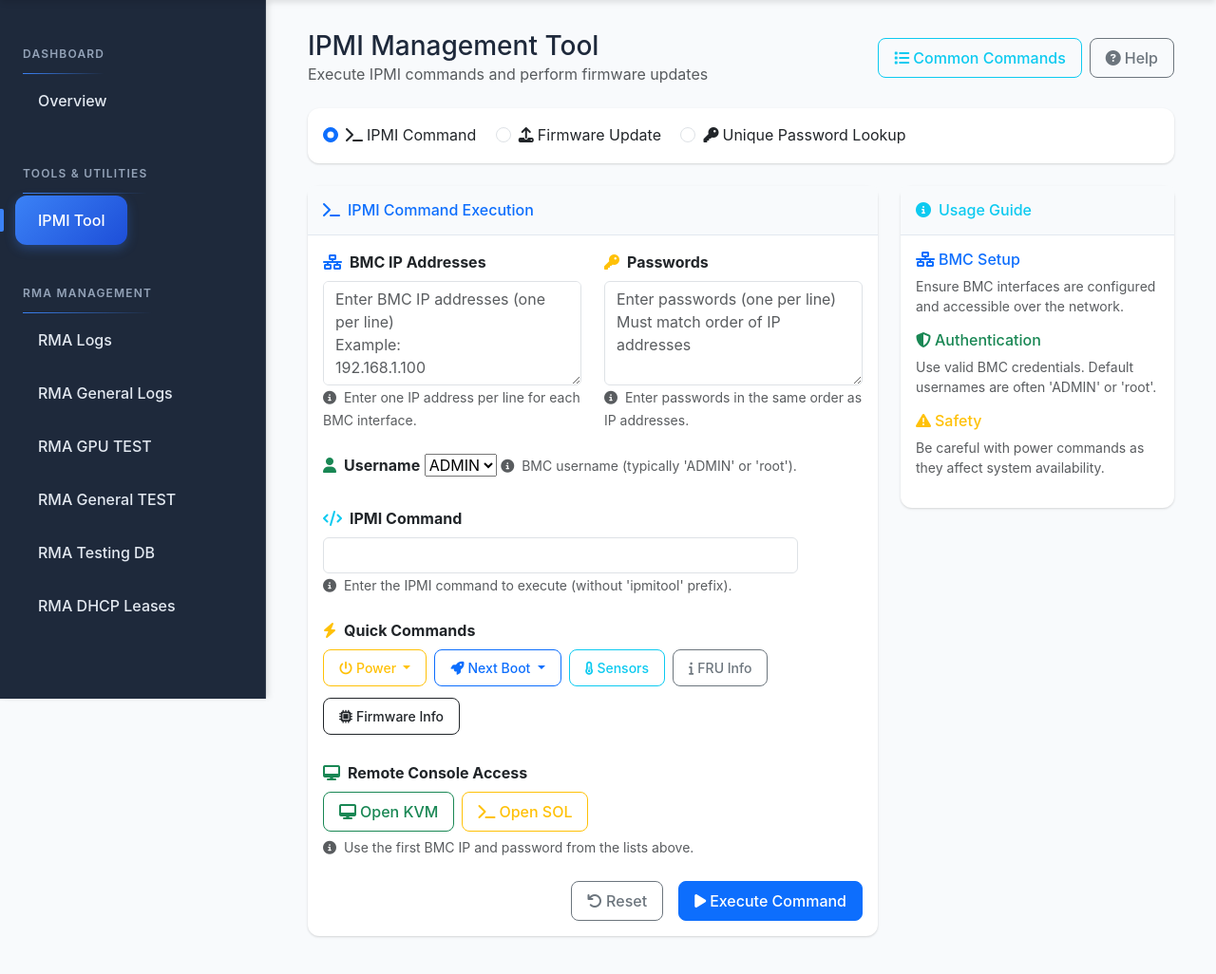
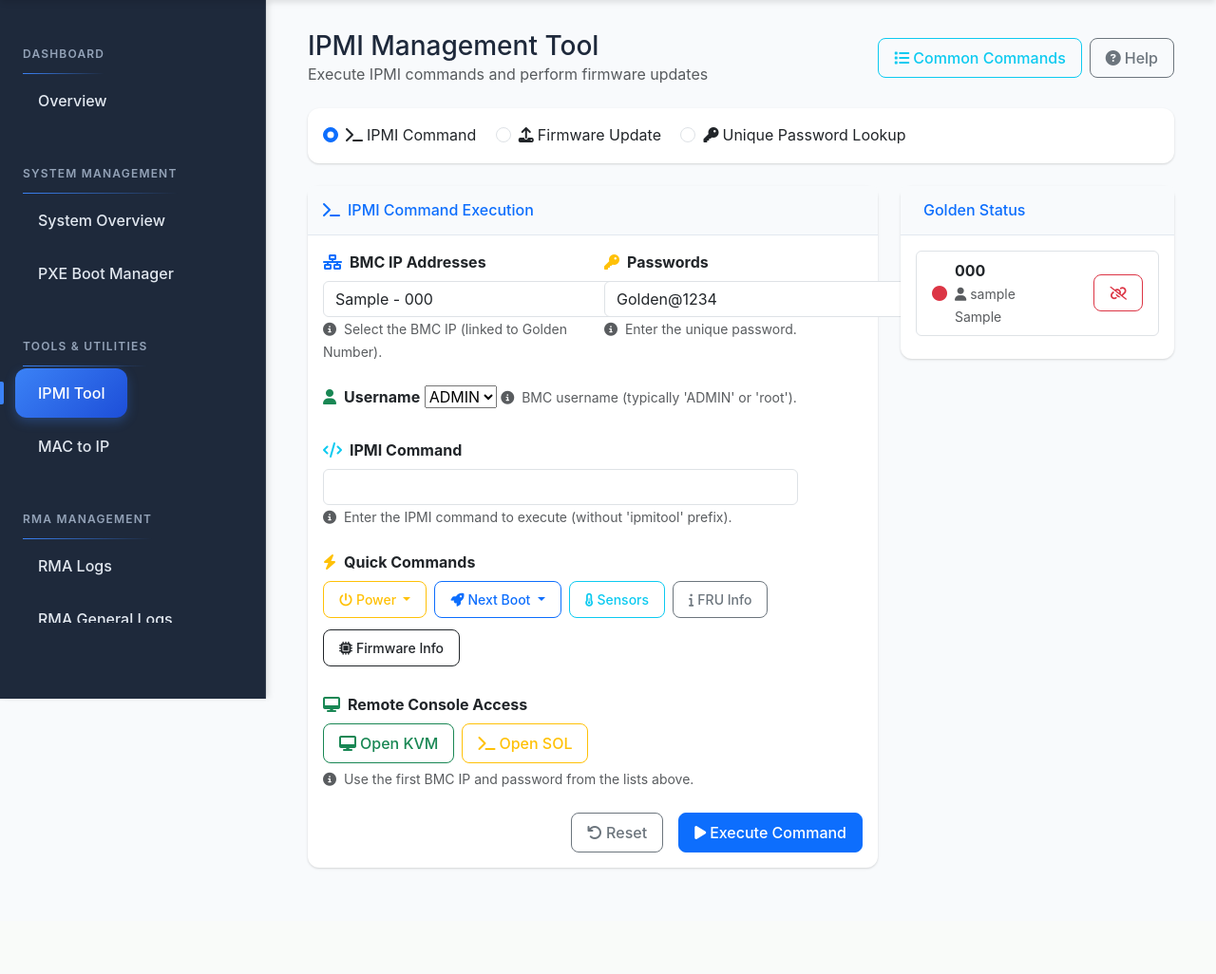
Before and after one commit to wequal/rd1web, a Django app: page /ipmitool/ in a window 1280 px wide. Shown: the part 64-1090 px from the top of the page at 95% size. After the commit the page ends 980 px from the top, so only its background shows below. Run offline with Django 5.2, Linux system fonts and the light colour scheme; a user stored in the database is signed in; tables that the repository leaves empty hold one stand-in row (values such as "Sample post"); parts of the project's set-up code (start-up, migrations or seed data) failed here and were passed over.

Commit message:
11/18/25 p7

```diff
--- a/rd1web/pxe/form.py
+++ b/rd1web/pxe/form.py
@@ -199,6 +199,41 @@ class IpmiForm(forms.Form):
     user=forms.ChoiceField(label='User',widget=forms.Select,choices=[('ADMIN','ADMIN'),('root','root')],required=False)
     pwd=forms.CharField(widget=forms.Textarea(attrs={'class':'form-control','style': 'width: 500px;',}),label='Unique Password',required=False)
 
+    def __init__(self, *args, **kwargs):
+        rma = kwargs.pop('rma', False)
+        user = kwargs.pop('user', None)
+        super().__init__(*args, **kwargs)
+
+        if rma:
+            # In RMA mode, BMC IP is a select dropdown with golden numbers
+            self.fields['bmc_ip'] = forms.ChoiceField(
+                choices=[],
+                widget=forms.Select(attrs={'class': 'form-control', 'style': 'width: 500px;'}),
+                label='BMC IP'
+            )
+            if user:
+                from .models import RmaTestingDb
+                linked_entries = RmaTestingDb.objects.filter(linked_user=user).order_by('bmc_ip')
+                self.fields['bmc_ip'].choices = [(entry.bmc_ip, f"{entry.bmc_ip} - {entry.golden_number}") for entry in linked_entries]
+
+            # In RMA mode, Password is a single text input, prefilled
+            self.fields['pwd'] = forms.CharField(
+                initial='Golden@1234',
+                widget=forms.TextInput(attrs={'class': 'form-control', 'style': 'width: 500px;'}),
+                label='Unique Password',
+                required=False
+            )
+        else:
+            # Standard mode - ensure widget attributes match template needs (if using {{ form.field }})
+            self.fields['bmc_ip'].widget.attrs.update({
+                'rows': '4',
+                'placeholder': 'Enter BMC IP addresses (one per line)\nExample:\n192.168.1.100\n192.168.1.101'
+            })
+            self.fields['pwd'].widget.attrs.update({
+                'rows': '4',
+                'placeholder': 'Enter passwords (one per line)\nMust match order of IP addresses'
+            })
+
 class MultipleFileInput(forms.FileInput):
     allow_multiple_selected = True
 
@@ -231,6 +266,27 @@ class FirmwareUploadForm(forms.Form):
         help_text='Upload multiple firmware files. File names should contain firmware type (BMC/BIOS/CPLD/FPGA)',
         required=False
     )
+
+    def __init__(self, *args, **kwargs):
+        rma = kwargs.pop('rma', False)
+        user = kwargs.pop('user', None)
+        super().__init__(*args, **kwargs)
+
+        if rma:
+            # In RMA mode, BMC IP is a select dropdown with golden numbers
+            self.fields['bmc_ip'] = forms.ChoiceField(
+                choices=[],
+                widget=forms.Select(attrs={'class': 'form-control', 'style': 'width: 500px;'}),
+                label='BMC IP'
+            )
+            if user:
+                from .models import RmaTestingDb
+                linked_entries = RmaTestingDb.objects.filter(linked_user=user).order_by('bmc_ip')
+                self.fields['bmc_ip'].choices = [(entry.bmc_ip, f"{entry.bmc_ip} - {entry.golden_number}") for entry in linked_entries]
+
+            # In RMA mode, Password is a single text input, prefilled
+            self.fields['pwd'].initial = 'Golden@1234'
+        # Standard mode default widget is already TextInput for FirmwareUploadForm, so no else block needed for pwd widget type change
 
 class UniquePasswordForm(forms.Form):
     bmc_mac = forms.CharField(
--- a/rd1web/pxe/views/ipmitool.py
+++ b/rd1web/pxe/views/ipmitool.py
@@ -14,6 +14,10 @@ import uuid
 import threading
 import redis
 import time
+try:
+    from .. import local_config
+except ImportError:
+    local_config = None
 
 logger = logging.getLogger(__name__)
 redis_client = redis.StrictRedis(host=settings.REDIS_HOST, port=settings.REDIS_PORT, db=0)
@@ -78,27 +82,33 @@ def ipmitool(request):
     result = {}
     task_id = None
 
+    # Check for RMA configuration
+    try:
+        is_rma = getattr(local_config, 'RMA', False)
+    except NameError:
+        is_rma = False
+
     # Initialize forms based on operation type
     if request.method == "POST":
         operation_type = request.POST.get('operation_type')
 
         if operation_type == 'unique_password':
-            ipmi_form = IpmiForm()
-            firmware_form = FirmwareUploadForm()
+            ipmi_form = IpmiForm(rma=is_rma, user=request.user)
+            firmware_form = FirmwareUploadForm(rma=is_rma, user=request.user)
             unique_password_form = UniquePasswordForm(request.POST)
         elif operation_type == 'firmware':
-            ipmi_form = IpmiForm()
-            firmware_form = FirmwareUploadForm(request.POST, request.FILES)
+            ipmi_form = IpmiForm(rma=is_rma, user=request.user)
+            firmware_form = FirmwareUploadForm(request.POST, request.FILES, rma=is_rma, user=request.user)
             unique_password_form = UniquePasswordForm()
         else:
             # Default to IPMI form (operation_type is None or 'ipmi')
-            ipmi_form = IpmiForm(request.POST)
-            firmware_form = FirmwareUploadForm()
+            ipmi_form = IpmiForm(request.POST, rma=is_rma, user=request.user)
+            firmware_form = FirmwareUploadForm(rma=is_rma, user=request.user)
             unique_password_form = UniquePasswordForm()
     else:
         # GET request - initialize empty forms
-        ipmi_form = IpmiForm()
-        firmware_form = FirmwareUploadForm()
+        ipmi_form = IpmiForm(rma=is_rma, user=request.user)
+        firmware_form = FirmwareUploadForm(rma=is_rma, user=request.user)
         unique_password_form = UniquePasswordForm()
 
     if request.method == "POST":
@@ -180,10 +190,22 @@ def ipmitool(request):
         else:
             # Handle regular IPMI commands (default case, operation_type == 'ipmi', or None)
             if ipmi_form.is_valid():
-                bmc_ip = [x.strip() for x in ipmi_form.cleaned_data['bmc_ip'].split('\n') if x.strip()]
+                bmc_ip_raw = ipmi_form.cleaned_data['bmc_ip']
+                # Check if bmc_ip is a list (from MultipleChoiceField/textarea split) or single string
+                if isinstance(bmc_ip_raw, list):
+                    bmc_ip = [x.strip() for x in bmc_ip_raw if x.strip()]
+                else:
+                     # Handle both textarea (newline separated) and Select (single value)
+                    bmc_ip = [x.strip() for x in bmc_ip_raw.split('\n') if x.strip()]
+
                 command = ipmi_form.cleaned_data['command']
                 user = ipmi_form.cleaned_data.get('user', 'ADMIN')
-                pwd = [x.strip() for x in ipmi_form.cleaned_data.get('pwd', '').split('\n')] if ipmi_form.cleaned_data.get('pwd') else [''] * len(bmc_ip)
+
+                pwd_raw = ipmi_form.cleaned_data.get('pwd', '')
+                if isinstance(pwd_raw, list):
+                    pwd = [x.strip() for x in pwd_raw if x.strip()]
+                else:
+                    pwd = [x.strip() for x in pwd_raw.split('\n')] if pwd_raw else [''] * len(bmc_ip)
 
                 if len(pwd) == 1 and len(bmc_ip) > 1:
                     pwd = pwd * len(bmc_ip)
@@ -195,13 +217,20 @@ def ipmitool(request):
                     logger.error(f"Error running IPMI command: {str(e)}")
                     result['error'] = str(e)
 
+    # Prepare context
     context = {
         'form': ipmi_form,
         'firmware_form': firmware_form,
         'unique_password_form': unique_password_form,
         'result': result,
         'task_id': task_id,
+        'is_rma': is_rma,
     }
+
+    if is_rma:
+        from ..models import RmaTestingDb
+        context['golden_entries'] = RmaTestingDb.objects.all().order_by('golden_number')
+        context['can_force_unlink'] = request.user.has_perm('pxe.can_force_unlink_golden')
 
     return render(request, 'features/ipmitool.html', context)
 
--- a/rd1web/sidebar_hide_config.json
+++ b/rd1web/sidebar_hide_config.json
@@ -1 +1 @@
-{"rd1pxe": "on", "mac2ip": "on"}
+{"rd1pxe": null, "mac2ip": null}
--- a/rd1web/templates/features/ipmitool.html
+++ b/rd1web/templates/features/ipmitool.html
@@ -49,7 +49,7 @@
 
     <!-- Main Form Cards -->
     <div class="row">
-        <div class="col-lg-8">
+        <div class="{% if is_rma %}col-lg-8{% else %}col-12{% endif %}">
             <!-- IPMI Command Form -->
             <div class="card shadow mb-4" id="ipmiFormCard">
                 <div class="card-header py-3 d-flex flex-row align-items-center justify-content-between">
@@ -69,11 +69,14 @@
                                     <label for="{{ form.bmc_ip.id_for_label }}" class="form-label fw-bold">
                                         <i class="fas fa-network-wired me-2 text-primary"></i>BMC IP Addresses
                                     </label>
-                                    <textarea class="form-control" id="{{ form.bmc_ip.id_for_label }}" name="{{ form.bmc_ip.name }}"
-                                              rows="4" placeholder="Enter BMC IP addresses (one per line)&#10;Example:&#10;192.168.1.100&#10;192.168.1.101">{{ form.bmc_ip.value|default_if_none:"" }}</textarea>
+                                    {{ form.bmc_ip }}
                                     <small class="form-text text-muted">
                                         <i class="fas fa-info-circle me-1"></i>
-                                        Enter one IP address per line for each BMC interface.
+                                        {% if is_rma %}
+                                            Select the BMC IP (linked to Golden Number).
+                                        {% else %}
+                                            Enter one IP address per line for each BMC interface.
+                                        {% endif %}
                                     </small>
                                 </div>
                             </div>
@@ -84,11 +87,14 @@
                                     <label for="{{ form.pwd.id_for_label }}" class="form-label fw-bold">
                                         <i class="fas fa-key me-2 text-warning"></i>Passwords
                                     </label>
-                                    <textarea class="form-control" id="{{ form.pwd.id_for_label }}" name="{{ form.pwd.name }}"
-                                              rows="4" placeholder="Enter passwords (one per line)&#10;Must match order of IP addresses">{{ form.pwd.value|default_if_none:"" }}</textarea>
+                                    {{ form.pwd }}
                                     <small class="form-text text-muted">
                                         <i class="fas fa-info-circle me-1"></i>
-                                        Enter passwords in the same order as IP addresses.
+                                        {% if is_rma %}
+                                            Enter the unique password.
+                                        {% else %}
+                                            Enter passwords in the same order as IP addresses.
+                                        {% endif %}
                                     </small>
                                 </div>
                             </div>
@@ -351,31 +357,74 @@
             </div>
         </div>
 
-        <!-- Info Panel -->
+        {% if is_rma %}
+        <!-- Golden Status Panel -->
         <div class="col-lg-4">
             <div class="card shadow mb-4">
                 <div class="card-header py-3">
-                    <h6 class="m-0 font-weight-bold text-info">
-                        <i class="fas fa-info-circle me-2"></i>Usage Guide
+                    <h6 class="m-0 font-weight-bold text-primary">
+                        <i class="fas me-2"></i>Golden Status
                     </h6>
                 </div>
-                <div class="card-body">
-                    <div class="mb-3">
-                        <h6 class="text-primary"><i class="fas fa-network-wired me-1"></i>BMC Setup</h6>
-                        <p class="small text-muted mb-2">Ensure BMC interfaces are configured and accessible over the network.</p>
-                    </div>
-                    <div class="mb-3">
-                        <h6 class="text-success"><i class="fas fa-shield-alt me-1"></i>Authentication</h6>
-                        <p class="small text-muted mb-2">Use valid BMC credentials. Default usernames are often 'ADMIN' or 'root'.</p>
-                    </div>
-                    <div class="mb-3">
-                        <h6 class="text-warning"><i class="fas fa-exclamation-triangle me-1"></i>Safety</h6>
-                        <p class="small text-muted mb-2">Be careful with power commands as they affect system availability.</p>
-                    </div>
+                <div class="card-body" style="max-height: 600px; overflow-y: auto;">
+                    {% if golden_entries %}
+                        <div class="list-group">
+                            {% for entry in golden_entries %}
+                                <div class="list-group-item d-flex justify-content-between align-items-center mb-2 border rounded">
+                                    <div class="flex-grow-1">
+                                        <div class="d-flex align-items-center">
+                                            {% if entry.linked_user %}
+                                                <i class="fas fa-circle text-danger me-2" title="In Use"></i>
+                                                <div>
+                                                    <strong>{{ entry.golden_number|default:"N/A" }}</strong>
+                                                    <br>
+                                                    <small class="text-muted">
+                                                        <i class="fas fa-user me-1"></i>{{ entry.linked_user.username }}
+                                                    </small>
+                                                    <br>
+                                                    <small class="text-muted">{{ entry.bmc_ip }}</small>
+                                                </div>
+                                            {% else %}
+                                                <i class="fas fa-circle text-success me-2" title="Available"></i>
+                                                <div>
+                                                    <strong>{{ entry.golden_number|default:"N/A" }}</strong>
+                                                    <br>
+                                                    <small class="text-success">Available</small>
+                                                    <br>
+                                                    <small class="text-muted">{{ entry.bmc_ip }}</small>
+                                                </div>
+                                            {% endif %}
+                                        </div>
+                                    </div>
+                                    <div>
+                                        {% if entry.linked_user %}
+                                            {% if entry.linked_user == request.user or can_force_unlink %}
+                                                <button class="btn btn-sm btn-outline-danger unlink-golden-btn"
+                                                        data-entry-id="{{ entry.id }}"
+                                                        data-golden="{{ entry.golden_number }}"
+                                                        title="Unlink">
+                                                    <i class="fas fa-unlink"></i>
+                                                </button>
+                                            {% endif %}
+                                        {% else %}
+                                            <button class="btn btn-sm btn-outline-success link-golden-btn"
+                                                    data-entry-id="{{ entry.id }}"
+                                                    data-golden="{{ entry.golden_number }}"
+                                                    title="Link to me">
+                                                <i class="fas fa-link"></i>
+                                            </button>
+                                        {% endif %}
+                                    </div>
+                                </div>
+                            {% endfor %}
+                        </div>
+                    {% else %}
+                        <p class="text-muted text-center">No golden numbers available</p>
+                    {% endif %}
                 </div>
             </div>
-
         </div>
+        {% endif %}
     </div>
 
     <!-- Firmware Information Section -->
@@ -1279,6 +1328,76 @@
             }
         });
 
+        // Golden Number Link/Unlink functionality
+        const linkButtons = document.querySelectorAll('.link-golden-btn');
+        const unlinkButtons = document.querySelectorAll('.unlink-golden-btn');
+
+        linkButtons.forEach(button => {
+            button.addEventListener('click', function() {
+                const entryId = this.dataset.entryId;
+                const goldenNumber = this.dataset.golden;
+
+                if (confirm(`Link golden number "${goldenNumber}" to your account?`)) {
+                    linkGolden(entryId, goldenNumber);
+                }
+            });
+        });
+
+        unlinkButtons.forEach(button => {
+            button.addEventListener('click', function() {
+                const entryId = this.dataset.entryId;
+                const goldenNumber = this.dataset.golden;
+
+                if (confirm(`Unlink golden number "${goldenNumber}"?`)) {
+                    unlinkGolden(entryId, goldenNumber);
+                }
+            });
+        });
+
+        function linkGolden(entryId, goldenNumber) {
+            fetch(`/rma/golden/link/${entryId}/`, {
+                method: 'POST',
+                headers: {
+                    'X-CSRFToken': document.querySelector('[name=csrfmiddlewaretoken]').value,
+                    'Content-Type': 'application/json'
+                }
+            })
+            .then(response => response.json())
+            .then(data => {
+                if (data.success) {
+                    alert(`Successfully linked golden number "${goldenNumber}"`);
+                    location.reload();
+                } else {
+                    alert(`Error: ${data.error || 'Failed to link golden number'}`);
+                }
+            })
+            .catch(error => {
+                alert('An error occurred while linking the golden number');
+            });
+        }
+
+        function unlinkGolden(entryId, goldenNumber) {
+            fetch(`/rma/golden/unlink/${entryId}/`, {
+                method: 'POST',
+                headers: {
+                    'X-CSRFToken': document.querySelector('[name=csrfmiddlewaretoken]').value,
+                    'Content-Type': 'application/json'
+                }
+            })
+            .then(response => response.json())
+            .then(data => {
+                if (data.success) {
+                    alert(`Successfully unlinked golden number "${goldenNumber}"`);
+                    location.reload();
+                } else {
+                    alert(`Error: ${data.error || 'Failed to unlink golden number'}`);
+                }
+            })
+            .catch(error => {
+                alert('An error occurred while unlinking the golden number');
+            });
+        }
+
     });
 </script>
 {% endblock %}
```
Also changed, not shown: 2 other files.
